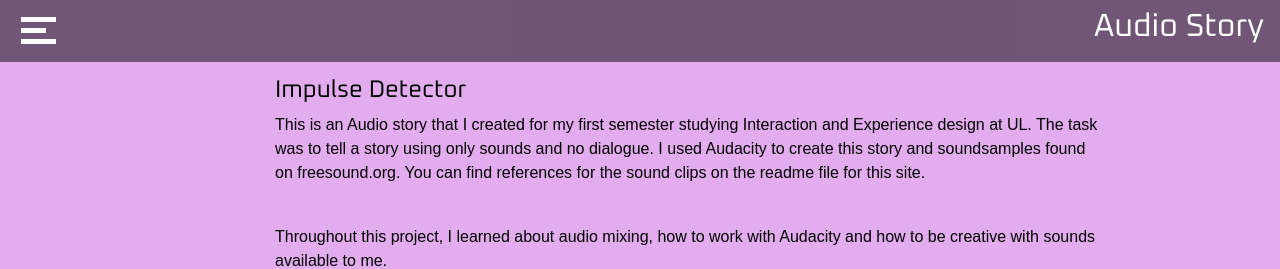
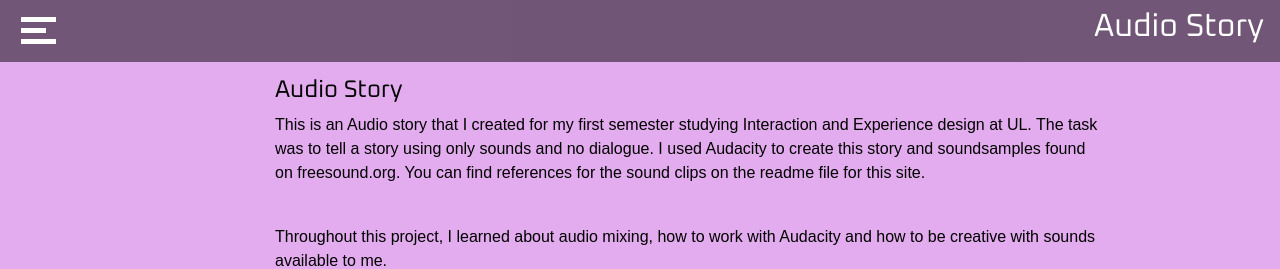
Before and after one commit to Tony8egan/AnthonyEgansSiteCS6041.io, a Jekyll site: the page built from AudioStory.markdown, in a window 1280 px wide. Shown: the top 269 px of the page. Built offline with Jekyll 4.4.1, drawn with Linux system fonts in a browser that asks for light colours; nearby versions of some CDN libraries.

Commit message:
Update AudioStory.html

```diff
--- a/_layouts/AudioStory.html
+++ b/_layouts/AudioStory.html
@@ -48,7 +48,7 @@
   <div class="row" style="margin-top:30px;">
     <div class="col-sm-2"></div>
     <div class="col-sm-9">
-        <H4 style ="color:black">Impulse Detector</H4>
+        <H4 style ="color:black">Audio Story</H4>
       <p style ="color:black" class ="desctiptiveText">This is an Audio story that I created for my first semester
       studying Interaction and Experience design at UL. The task was to tell a story using only sounds
     and no dialogue. I used Audacity to create this story and soundsamples found on freesound.org.
```
